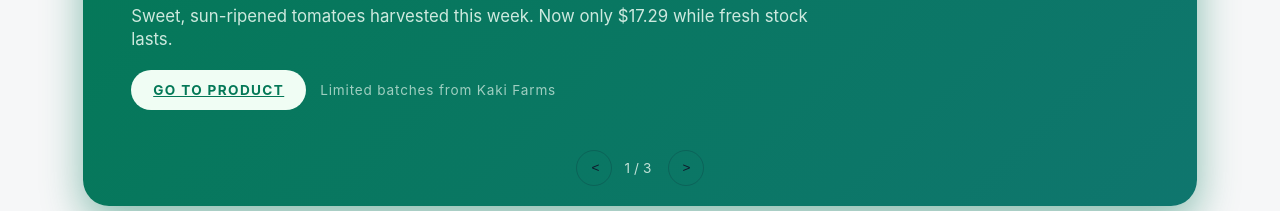
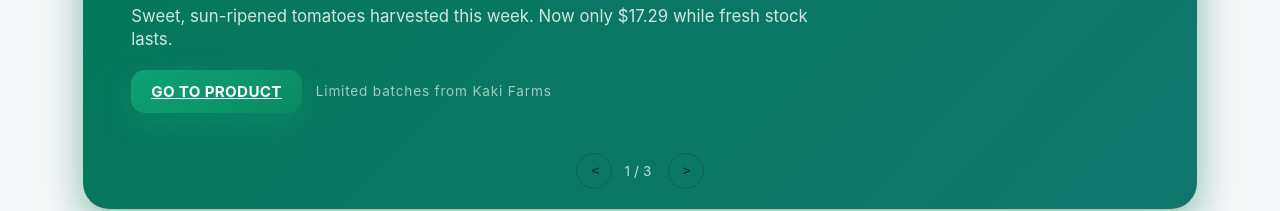
Before and after one commit to sfw8952h/kaki-chatbot, a React (Vite) app: page / in a window 1280 px wide. Shown: the part 355-566 px from the top of the page. Built offline with nearby package versions, Linux system fonts and the light colour scheme; no server answers; the database is empty.

Commit message:
fix button ui not matching and changing greetings based on languageselected

```diff
--- a/src/components/Chatbot.jsx
+++ b/src/components/Chatbot.jsx
@@ -1,5 +1,5 @@
 // component: Chatbot (interacts with Groq or optional backend)
-import { useCallback, useMemo, useState } from "react"
+import { useCallback, useEffect, useMemo, useState } from "react"
 import "./Chatbot.css"
 import { FaComments } from "react-icons/fa"
 
@@ -156,10 +156,17 @@ const summarizeLocations = (locations = []) => {
     .join("\n")
 }
 
+const GREETING_BY_LANG = {
+  en: "Hi there! I'm Kaki's AI Chatbot. Ask me about stock, products, or what's fresh today.",
+  zh: "你好！我是 Kaki 的 AI 聊天助手。可随时问我库存、产品或今日优惠。",
+  ms: "Hai! Saya Chatbot AI Kaki. Tanyakan tentang stok, produk, atau promosi hari ini.",
+  ta: "வணக்கம்! நான் காகியின் AI சொட்மேட். எப்போது வேண்டுமானாலும் பொருட்கள் மற்றும் தற்சமய சலுகைகள் பற்றி கேளுங்கள்.",
+}
+
 const initialMessages = [
   {
     id: 1,
-    text: "Hi there! I'm Kaki's AI Chatbot. Ask me about stock, products, or what's fresh today.",
+    text: GREETING_BY_LANG.en,
     from: "bot",
   },
 ]
@@ -185,6 +192,15 @@ function Chatbot({
   const [language, setLanguage] = useState(languages[0].code)
   const [isSending, setIsSending] = useState(false)
   const [error, setError] = useState("")
+
+  useEffect(() => {
+    const greeting = GREETING_BY_LANG[language] || GREETING_BY_LANG.en
+    setMessages((prev) => {
+      if (!prev.length || prev[0].from !== "bot") return prev
+      const updated = { ...prev[0], text: greeting }
+      return [updated, ...prev.slice(1)]
+    })
+  }, [language])
 
   // optional backend (keep if you still want a server to proxy / log / enforce policies)
   const backendEndpoint = useMemo(() => import.meta.env.VITE_BACKEND_CHAT_URL || "", [])
--- a/src/pages/Pages.css
+++ b/src/pages/Pages.css
@@ -63,6 +63,29 @@
   flex-wrap: wrap;
 }
 
+.primary-btn {
+  border-radius: 14px;
+  padding: 12px 20px;
+  font-size: 0.95rem;
+  font-weight: 700;
+  border: none;
+  background: linear-gradient(145deg, #0da274, #0a8a62);
+  color: #f8fafc;
+  cursor: pointer;
+  letter-spacing: 0.02em;
+  transition: opacity 0.2s ease, transform 0.2s ease;
+  display: inline-flex;
+  align-items: center;
+  justify-content: center;
+  gap: 6px;
+  box-shadow: 0 10px 28px rgba(13, 162, 116, 0.35);
+}
+
+.primary-btn:disabled {
+  opacity: 0.6;
+  cursor: not-allowed;
+}
+
 .cart-items {
   display: flex;
   flex-direction: column;
```
